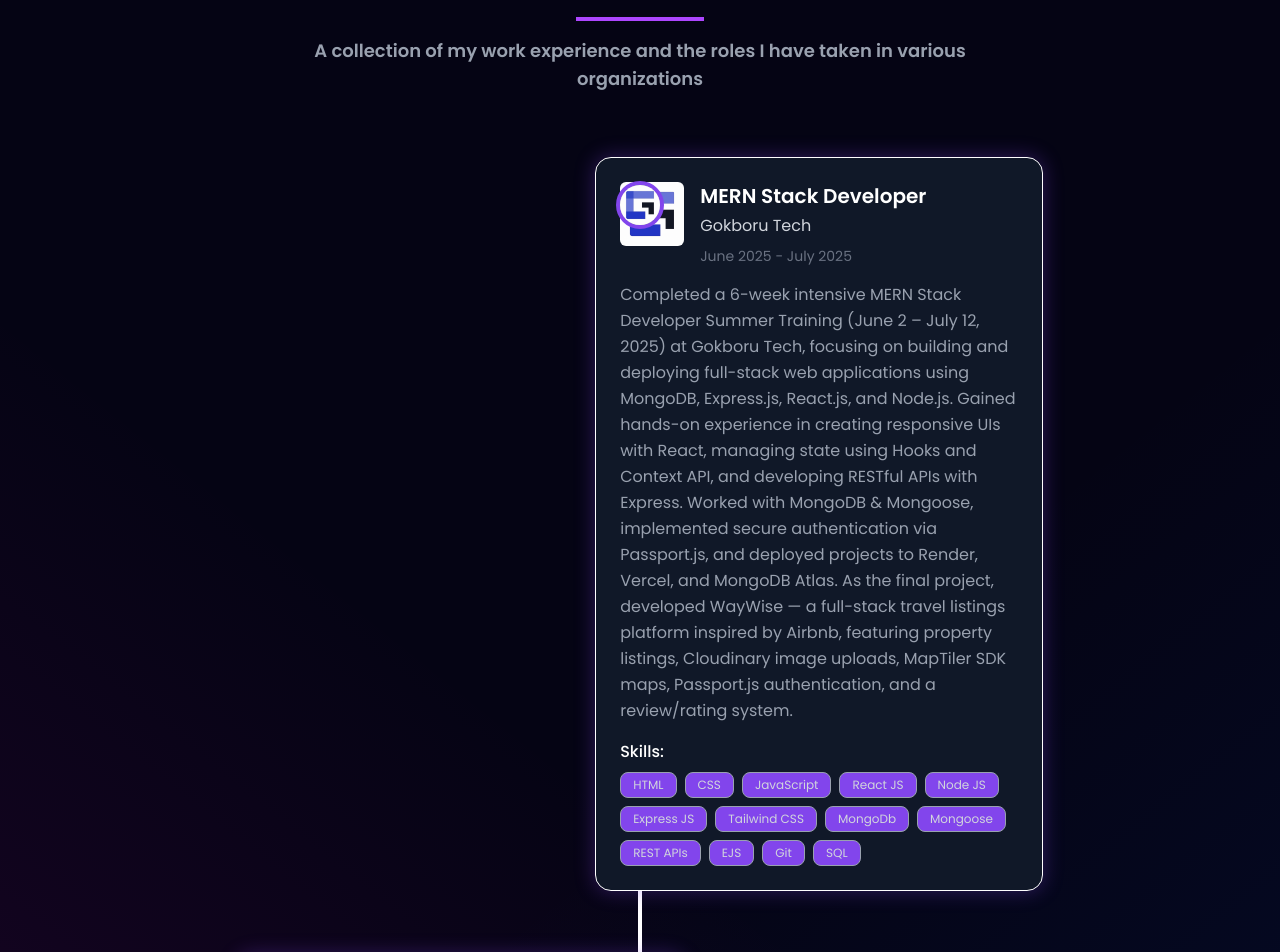
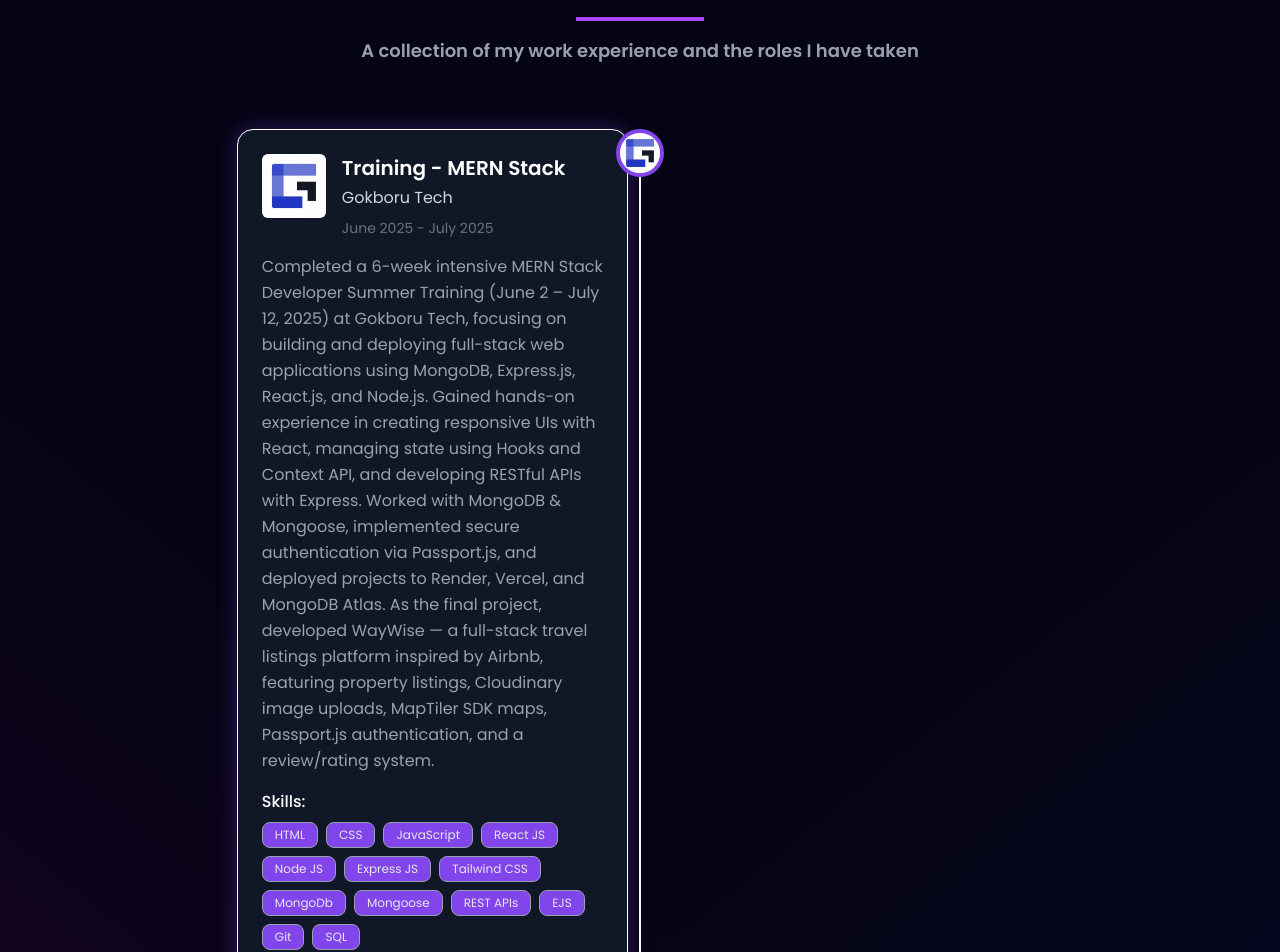
Before and after one commit to AnupPandey04/anuppandey-portfolio, a React (Vite) app: page / in a window 1280 px wide. Shown: the part 2960-3912 px from the top of the page. Built offline with nearby package versions, Linux system fonts and the light colour scheme.

Commit message:
fixed formatting

```diff
--- a/src/components/Experience/Experience.jsx
+++ b/src/components/Experience/Experience.jsx
@@ -1,5 +1,5 @@
 import React from "react";
-import { experiences } from "../../constants"; // Import your data
+import { experiences } from "../../constants";
 
 const Experience = () => {
   return (
@@ -7,105 +7,117 @@ const Experience = () => {
       id="experience"
       className="py-16 sm:py-24 px-4 sm:px-[7vw] lg:px-[16vw] font-sans bg-skills-gradient clip-path-custom-2"
     >
-      {/* Section Title */}
+      {/* Title */}
       <div className="text-center mb-12 sm:mb-16">
-        <h2 className="text-3xl sm:text-4xl font-bold text-white">EXPERIENCE</h2>
+        <h2 className="text-3xl sm:text-4xl font-bold text-white">
+          EXPERIENCE
+        </h2>
         <div className="w-32 h-1 bg-purple-500 mx-auto mt-4"></div>
         <p className="text-gray-400 mt-4 text-base sm:text-lg font-semibold max-w-2xl mx-auto">
-          A collection of my work experience and the roles I have taken in
-          various organizations
+          A collection of my work experience and the roles I have taken
         </p>
       </div>
 
-      {/* Experience Timeline */}
+      {/* Timeline */}
       <div className="relative">
 
-        {/* Vertical Line */}
-        <div className="absolute left-6 sm:left-1/2 sm:-translate-x-1/2 w-0.5 sm:w-1 bg-white h-full"></div>
+        {/* Desktop Line */}
+        <div className="hidden sm:block absolute left-1/2 transform -translate-x-1/2 w-[2px] bg-white h-full"></div>
 
-        {/* Experience Entries */}
-        {experiences.map((experience, index) => (
+        {/* Mobile Line */}
+        <div className="sm:hidden absolute left-5 w-[2px] bg-white h-full"></div>
+
+        {/* Items */}
+        {experiences.map((exp, index) => (
           <div
-            key={experience.id}
-            className={`relative flex items-start mb-12 sm:mb-16 ${
-              index % 2 === 0 ? "sm:justify-end" : "sm:justify-start"
+            key={exp.id}
+            className={`relative flex flex-col sm:flex-row items-start mb-16 ${
+              index % 2 === 0 ? "sm:justify-start" : "sm:justify-end"
             }`}
           >
-            {/* Timeline Circle */}
+
+            {/* Circle */}
             <div
               className="
                 absolute
-                top-0 sm:top-6
-                left-6 sm:left-1/2 sm:-translate-x-1/2
-                z-10
-                bg-gray-400
-                border-4 border-[#8245ec]
-                w-8 h-8 sm:w-12 sm:h-12
-                rounded-full flex justify-center items-center
+                left-4 sm:left-1/2
+                sm:-translate-x-1/2
+                bg-gray-400 border-4 border-[#8245ec]
+                w-10 h-10 sm:w-12 sm:h-12
+                rounded-full flex justify-center items-center z-10
               "
             >
               <img
-                src={experience.img}
-                alt={experience.company}
+                src={exp.img}
+                alt={exp.company}
                 className="w-full h-full object-cover rounded-full"
               />
             </div>
 
-            {/* Content Section */}
+            {/* Card */}
             <div
-              className={`w-full sm:max-w-md ml-12 sm:ml-0 ${
-                index % 2 === 0 ? "sm:mr-8" : "sm:ml-8"
-              }`}
+              className={`
+                w-[85%] ml-12 sm:ml-0 sm:w-[45%]
+                p-4 sm:p-6
+                mt-12 sm:mt-0
+                rounded-2xl shadow-2xl border border-white
+                bg-gray-900 backdrop-blur-md
+                shadow-[0_0_20px_1px_rgba(130,69,236,0.3)]
+                transform transition duration-300 hover:scale-105
+                ${
+                  index % 2 === 0
+                    ? "sm:ml-8 sm:mr-auto"
+                    : "sm:mr-8 sm:ml-auto"
+                }
+              `}
             >
-              <div className="p-4 sm:p-6 rounded-2xl shadow-2xl border border-white bg-gray-900 backdrop-blur-md shadow-[0_0_20px_1px_rgba(130,69,236,0.3)] transform transition-transform duration-300 hover:scale-105">
 
-                {/* Flex container for image + role text */}
-                <div className="flex items-start space-x-4">
+              {/* Header */}
+              <div className="flex items-start gap-4">
 
-                  {/* Company Logo/Image */}
+                {/* Logo */}
                 <div className="w-12 h-12 sm:w-16 sm:h-16 bg-white rounded-md overflow-hidden flex-shrink-0">
                   <img
-                      src={experience.img}
-                      alt={experience.company}
+                    src={exp.img}
+                    alt={exp.company}
                     className="w-full h-full object-cover"
                   />
                 </div>
 
                 {/* Info */}
-                  <div className="flex-1 min-w-0">
-                    <h3 className="text-lg sm:text-xl font-semibold text-white break-words">
-                      {experience.role}
+                <div>
+                  <h3 className="text-lg sm:text-xl font-semibold text-white">
+                    {exp.role}
                   </h3>
                   <h4 className="text-sm sm:text-base text-gray-300 mt-1">
-                      {experience.company}
+                    {exp.company}
                   </h4>
                   <p className="text-xs sm:text-sm text-gray-500 mt-2">
-                      {experience.date}
+                    {exp.date}
                   </p>
                 </div>
               </div>
 
               {/* Description */}
-                <p className="mt-4 text-sm sm:text-base text-gray-400 leading-relaxed break-words">
-                  {experience.desc}
+              <p className="mt-4 text-sm sm:text-base text-gray-400 leading-relaxed">
+                {exp.desc}
               </p>
 
               {/* Skills */}
               <div className="mt-4">
-                  <h5 className="font-medium text-white text-sm sm:text-base">Skills:</h5>
-                  <ul className="flex flex-wrap mt-2 gap-2">
-                    {experience.skills.map((skill, index) => (
-                      <li
-                        key={index}
-                        className="bg-[#8245ec] text-gray-300 px-3 py-1 text-xs rounded-lg border border-gray-400 break-words"
+                <h5 className="text-white font-medium">Skills:</h5>
+                <div className="flex flex-wrap gap-2 mt-2">
+                  {exp.skills.map((skill, i) => (
+                    <span
+                      key={i}
+                      className="bg-[#8245ec] text-gray-200 px-3 py-1 text-xs rounded-lg border border-gray-400"
                     >
                       {skill}
-                      </li>
+                    </span>
                   ))}
-                  </ul>
+                </div>
               </div>
 
-              </div>
             </div>
           </div>
         ))}
--- a/src/constants.js
+++ b/src/constants.js
@@ -146,7 +146,7 @@ export const experiences = [
   {
     id: 0,
     img: gokboruLogo,
-    role: "MERN Stack Developer",
+    role: "Training - MERN Stack",
     company: "Gokboru Tech",
     date: "June 2025 - July 2025",
     desc: "Completed a 6-week intensive MERN Stack Developer Summer Training (June 2 – July 12, 2025) at Gokboru Tech, focusing on building and deploying full-stack web applications using MongoDB, Express.js, React.js, and Node.js. Gained hands-on experience in creating responsive UIs with React, managing state using Hooks and Context API, and developing RESTful APIs with Express. Worked with MongoDB & Mongoose, implemented secure authentication via Passport.js, and deployed projects to Render, Vercel, and MongoDB Atlas. As the final project, developed WayWise — a full-stack travel listings platform inspired by Airbnb, featuring property listings, Cloudinary image uploads, MapTiler SDK maps, Passport.js authentication, and a review/rating system.",
@@ -190,7 +190,7 @@ export const education = [
     img: lpuLogo,
     school: "Lovely Professional University",
     date: "Aug 2023 - July 2027",
-    grade: "8.02 CGPA",
+    grade: "7.97 CGPA",
     desc: "Pursuing Bachelor of Technology (BTech) in Computer Science and Engineering at Lovely Professional University. The program focuses on core CS fundamentals, software engineering, data structures, algorithms, operating systems, database systems, web development, and emerging technologies. Engaged in academic projects, coding practice, and skill-building activities aimed at developing strong problem-solving and engineering abilities.",
     degree: "Bachelor of Technology - BTech (Computer Science & Engineering)",
   },
```
Also changed, not shown: src/components/Education/Education.jsx (+29 -27 lines). Lines whose indentation alone changed are shown as unchanged.
